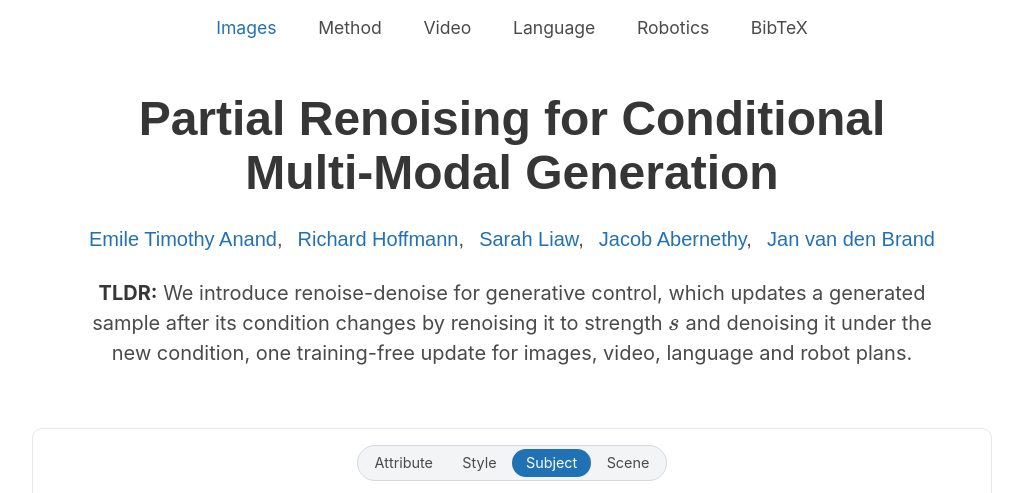
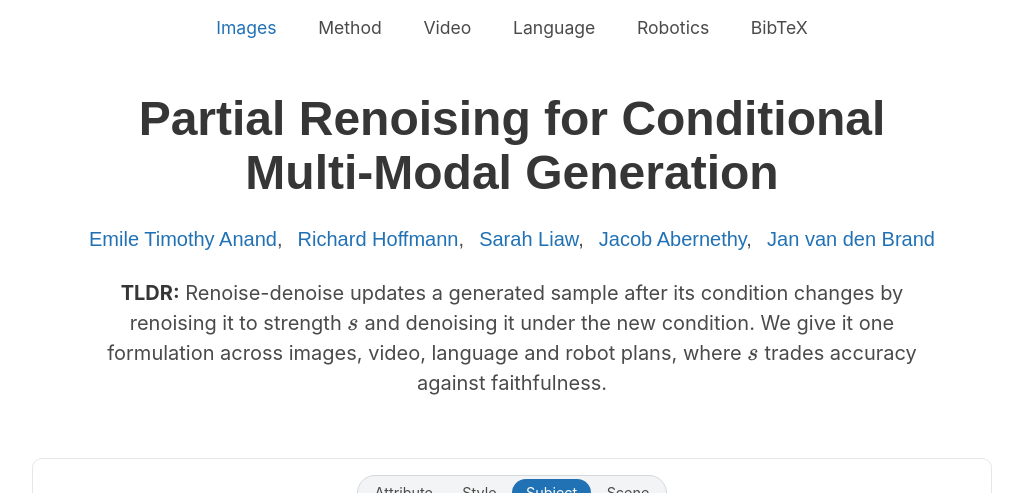
Before and after one commit to SarahLiaw/SarahLiaw.github.io, a Jekyll site: the page renoise-denoise/index.html, which Jekyll copies as it is, in a window 1280 px wide and 1400 px high, cut to the strip 0-493 px from the top of the window. Shown: the whole strip, without its empty margins (128-1151 px from the left). Built offline with Jekyll 4.4.1, drawn with Linux system fonts in a browser that asks for light colours; some web fonts are replaced; some of the changed text lies outside the part shown.

Commit message:
renoise-denoise page: paper wording for the TLDR, video and language results

```diff
--- a/renoise-denoise/index.html
+++ b/renoise-denoise/index.html
@@ -5,7 +5,7 @@
   <meta name="robots" content="noindex, nofollow">
   <meta name="viewport" content="width=device-width, initial-scale=1, viewport-fit=cover">
   <title>Partial Renoising for Conditional Multi-Modal Generation</title>
-  <meta name="description" content="Renoise-denoise updates a generated sample after its condition changes by renoising it to strength s and denoising it under the new condition, one training-free update for images, video, language and robot plans.">
+  <meta name="description" content="Renoise-denoise updates a generated sample after its condition changes by renoising it to strength s and denoising it under the new condition, with one formulation across images, video, language and robot plans.">
   <link rel="stylesheet" href="https://fonts.googleapis.com/css?family=Google+Sans:400,500,700|Noto+Sans|Castoro">
   <link rel="stylesheet" href="static/css/site.css">
   <script>
@@ -37,7 +37,7 @@
       <span class="author-block"><a href="https://jakeabernethy.github.io">Jacob Abernethy</a>,</span>
       <span class="author-block"><a href="https://faculty.cc.gatech.edu/~vdbrand/">Jan van den Brand</a></span>
     </div>
-    <p class="tldr"><b>TLDR:</b> We introduce renoise-denoise for generative control, which updates a generated sample after its condition changes by renoising it to strength \(s\) and denoising it under the new condition, one training-free update for images, video, language and robot plans.</p>
+    <p class="tldr"><b>TLDR:</b> Renoise-denoise updates a generated sample after its condition changes by renoising it to strength \(s\) and denoising it under the new condition. We give it one formulation across images, video, language and robot plans, where \(s\) trades accuracy against faithfulness.</p>
   </div>
 </section>
 
@@ -62,7 +62,7 @@
 <section class="section" id="video" data-nav="video">
   <div class="container content">
     <h3 class="title">Video Editing</h3>
-    <p class="justified">On LTX-Video, renoising acts on the 3D-VAE latent and the denoiser keeps the edited clip coherent. At the same noise level, renoise-denoise matches the conditioning swap's CLIP-T (0.247 against 0.242 at \(s = 0.909\)) while staying closer to the source (LPIPS 0.318 against 0.545).</p>
+    <p class="justified">On LTX-Video, renoising acts on the 3D-VAE latent and the denoiser supplies temporal consistency. At the same noise level, renoise-denoise matches the conditioning swap's CLIP-T (0.247 against 0.242 at \(s = 0.909\)) while staying closer to the source (LPIPS 0.318 against 0.545).</p>
     <figure>
       <div class="viewer" id="vidViewer"></div>
       <figcaption>The swap denoises under \(c\) down to the same noise level and continues under \(c'\).</figcaption>
@@ -78,7 +78,7 @@
 <section class="section" id="language" data-nav="language">
   <div class="container content">
     <h3 class="title">Language Editing</h3>
-    <p class="justified">LLaDA-8B is a masked diffusion LM, so its renoising channel erases each token with probability \(s\) and the model fills the masks under the new instruction. Raising \(s\) trades token F1 to the source (0.96 at \(s = 0.1\), 0.30 at \(s = 0.9\)) for the target sentiment probability (0.10 to 0.62).</p>
+    <p class="justified">LLaDA-8B is a masked diffusion LM, so its renoising channel erases each token with probability \(s\) and the model fills the masks under the new instruction. Raising \(s\) trades token F1 to the source (0.96 at \(s = 0.1\), 0.30 at \(s = 0.9\)) for the target sentiment probability (0.10 to 0.62), and regeneration with the source in the prompt scores 0.56 and 0.57.</p>
     <figure>
       <div class="viewer" id="langViewer"></div>
       <figcaption>Words not in the source are in red.</figcaption>
```
